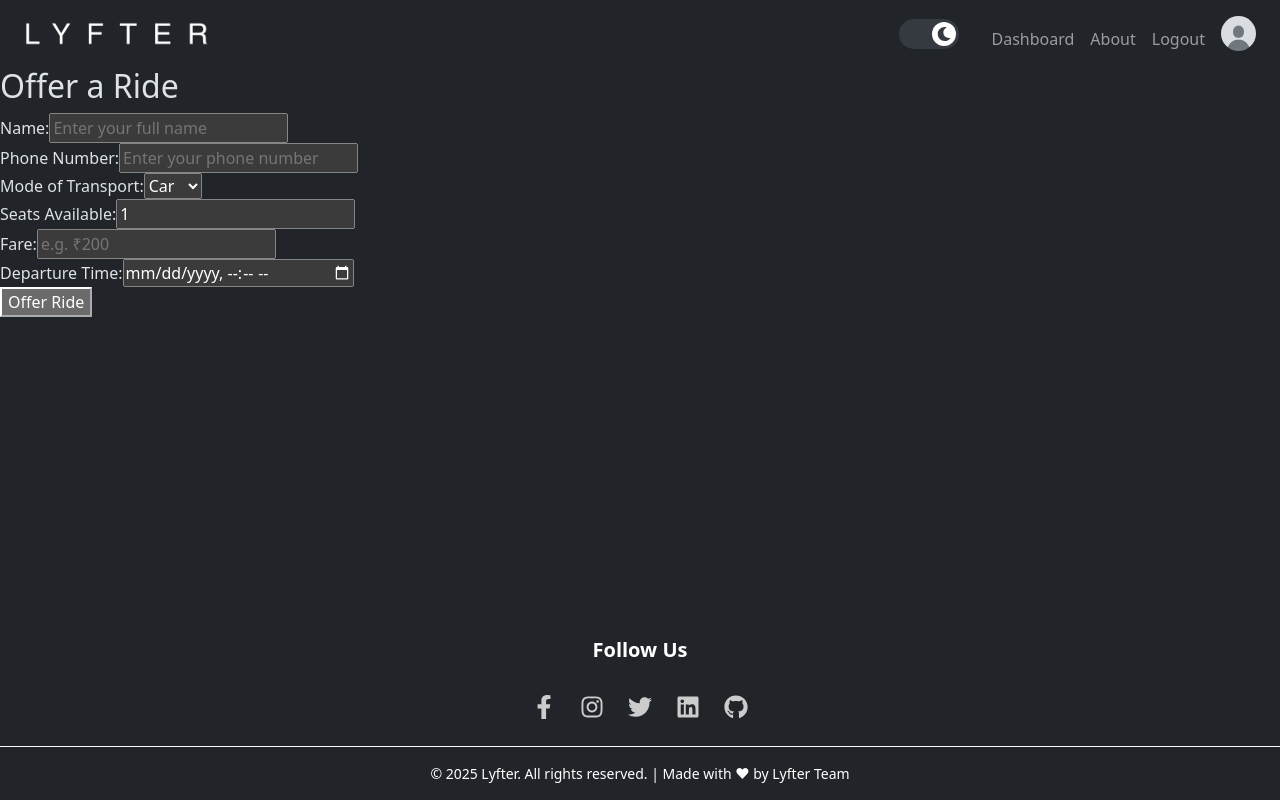
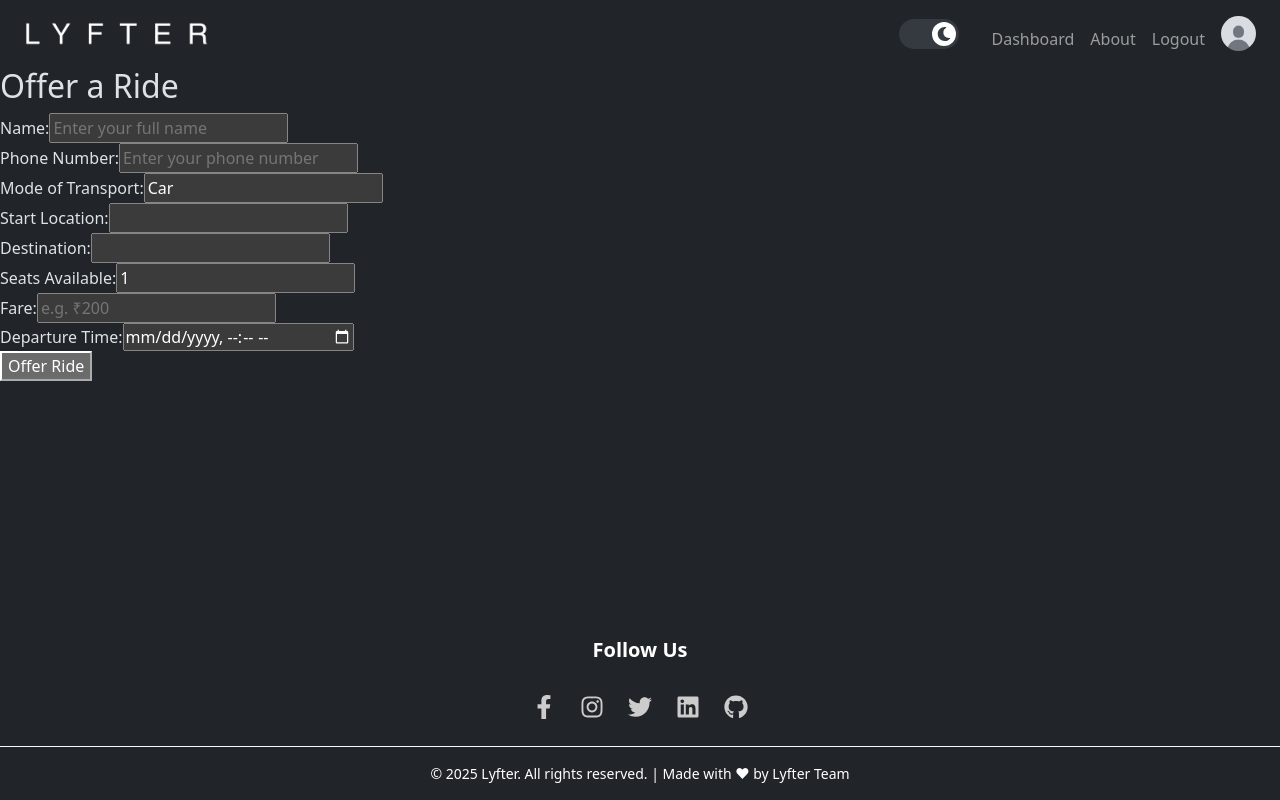
Before and after one commit to avnishkt2783/Lyfter, a React (Vite) app in the folder frontend/: page /ridedetails in a window 1280 px wide. Built offline with nearby package versions, Linux system fonts and the light colour scheme; no server answers; sample sign-in values are in the browser's storage.

Commit message:
updated RideDetails

```diff
--- a/frontend/src/components/RideDetails.jsx
+++ b/frontend/src/components/RideDetails.jsx
@@ -93,13 +93,24 @@ const RideDetails = () => {
           />
         </div>
         <div>
-          <label>Mode of Transport:</label>
-          <select value={mode} onChange={(e) => setMode(e.target.value)}>
-            <option value="Car">Car</option>
-            <option value="Bike">Bike</option>
-            <option value="Auto">Auto</option>
-          </select>
+        <label>Mode of Transport:</label>
+        <input
+          type="text"
+          value={mode}
+          onChange={(e) => setMode(e.target.value)}
+          required
+        />
         </div>
+
+        <div>
+        <label>Start Location:</label>
+        <input type="text" value={startLocation} readOnly />
+        </div>
+        <div>
+        <label>Destination:</label>
+        <input type="text" value={destination} readOnly />
+        </div>
+
         <div>
           <label>Seats Available:</label>
           <input
```
Also changed, not shown: 1 other file (tests, documents, lock files or other folders).
